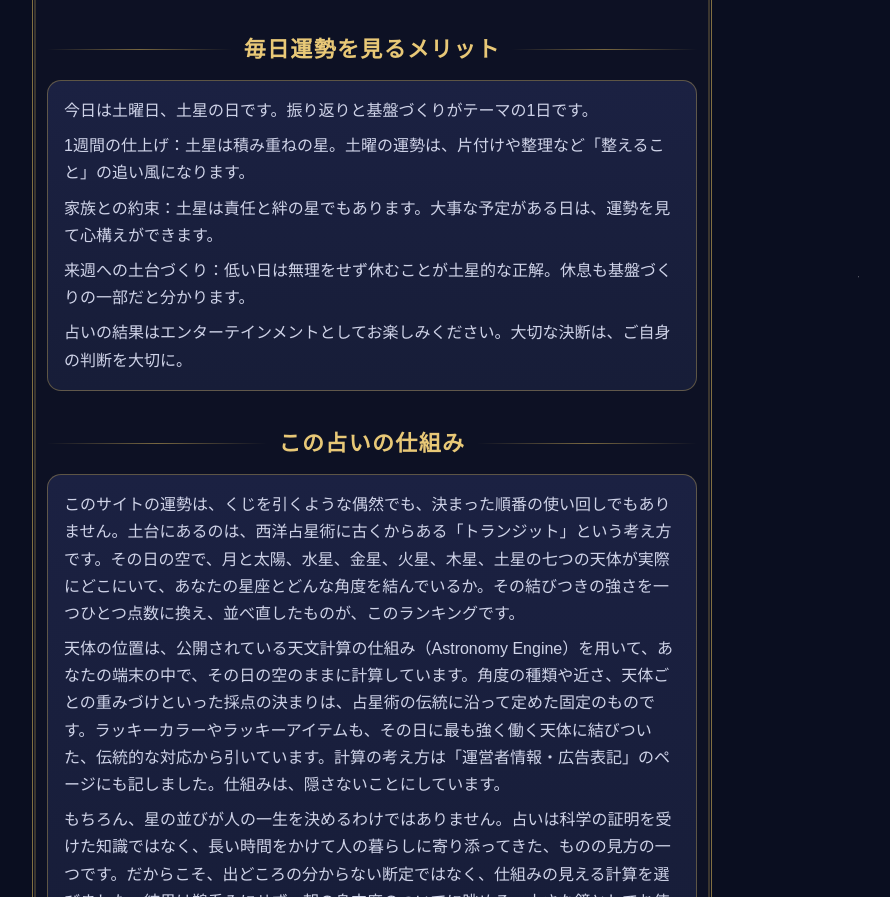
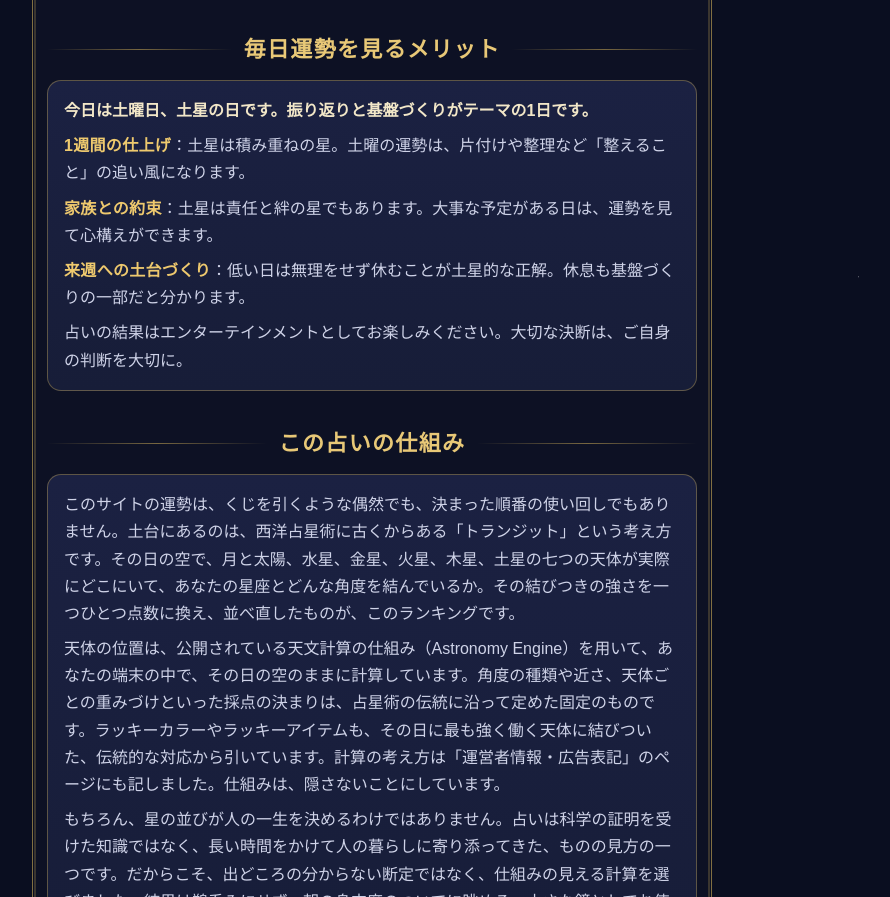
Before and after one commit to DBW-cyber/mlucky-uranai, a plain HTML site: page index.html in a window 1280 px wide. Shown: the part 3276-4173 px from the top of the page, without its empty margins (268-1158 px from the left). Drawn offline with Linux system fonts and the light colour scheme.

Commit message:
Benefits: gold bold keywords + lead emphasis

```diff
--- a/index.html
+++ b/index.html
@@ -112,6 +112,8 @@
   .top5 .avg { margin-left: auto; font-size: 12px; color: #9aa3c7; }
   .method { background: #141830; border: 1px solid #2b3257; border-radius: 14px; padding: 16px; font-size: 16px; color: #cfd3e8; }
   .method p + p { margin-top: 8px; }
+  .blead { color: #f2e7c8; font-weight: 600; }
+  .bk { color: #eec96e; font-weight: 700; letter-spacing: .02em; }
   footer { margin-top: 40px; text-align: center; font-size: 12px; color: #9aa3c7; }
   footer a { color: #9aa3c7; margin: 0 10px; }
   footer .copy { margin-top: 10px; }
@@ -797,8 +799,8 @@ const BENEFITS = [
 ];
 function renderBenefits(){
   const b = BENEFITS[now.getDay()][isOffDay(now) ? 'off' : 'work'];
-  let h = '<p>' + b.lead + '</p>';
-  b.pts.forEach(p => { h += '<p>' + p + '</p>'; });
+  let h = '<p class="blead">' + b.lead + '</p>';
+  b.pts.forEach(p => { const i = p.indexOf('：'); h += (i > 0) ? '<p><span class="bk">' + p.slice(0, i) + '</span>：' + p.slice(i + 1) + '</p>' : '<p>' + p + '</p>'; });
   h += '<p>占いの結果はエンターテインメントとしてお楽しみください。大切な決断は、ご自身の判断を大切に。</p>';
   document.getElementById('benefitsBody').innerHTML = h;
 }
```
